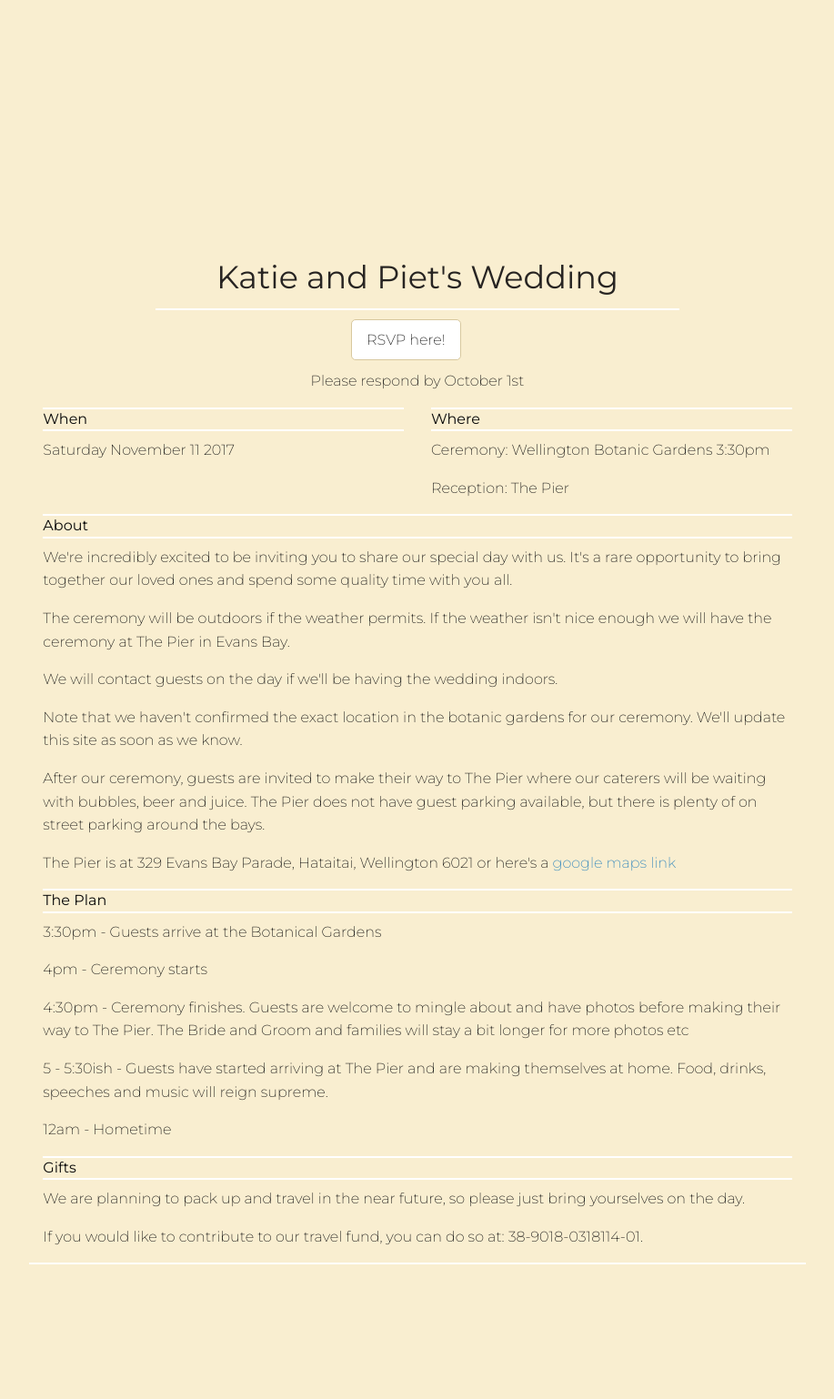
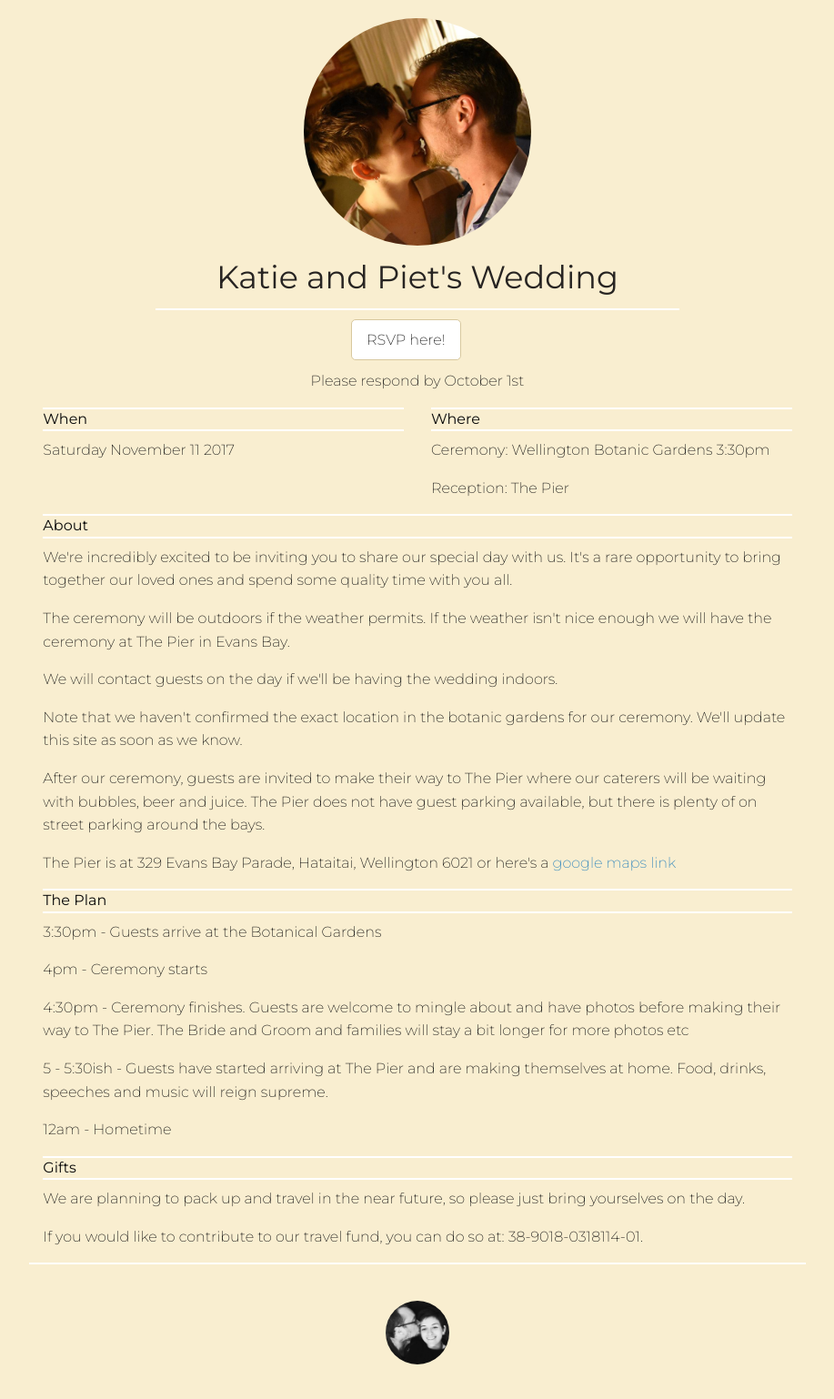
Before and after one commit to pietgeursen/wedding, a website: page index.html in a window 1280 px wide. Shown: the whole page at 91% size, without its empty margins (181-1098 px from the left). Drawn offline with Linux system fonts and the light colour scheme; the site is published under a folder, as on GitHub Pages, so addresses that start at the root find nothing.

Commit message:
change path of images

```diff
--- a/scss/app.scss
+++ b/scss/app.scss
@@ -88,7 +88,7 @@ h2 {
   width: 250px;
   height:250px;
   margin: 0 auto;
-  background-image: url("/stuff.jpg");
+  background-image: url("../stuff.jpg");
   background-size: cover;
   background-position: right;
 }
@@ -126,7 +126,7 @@ h2 {
   width: 70px;
   height:70px;
   margin: 40px auto;
-  background-image: url("/yargblarg.jpg");
+  background-image: url("../yargblarg.jpg");
   background-size: cover;
   background-position: right;
 }
```
Also changed, not shown: css/app.css.
